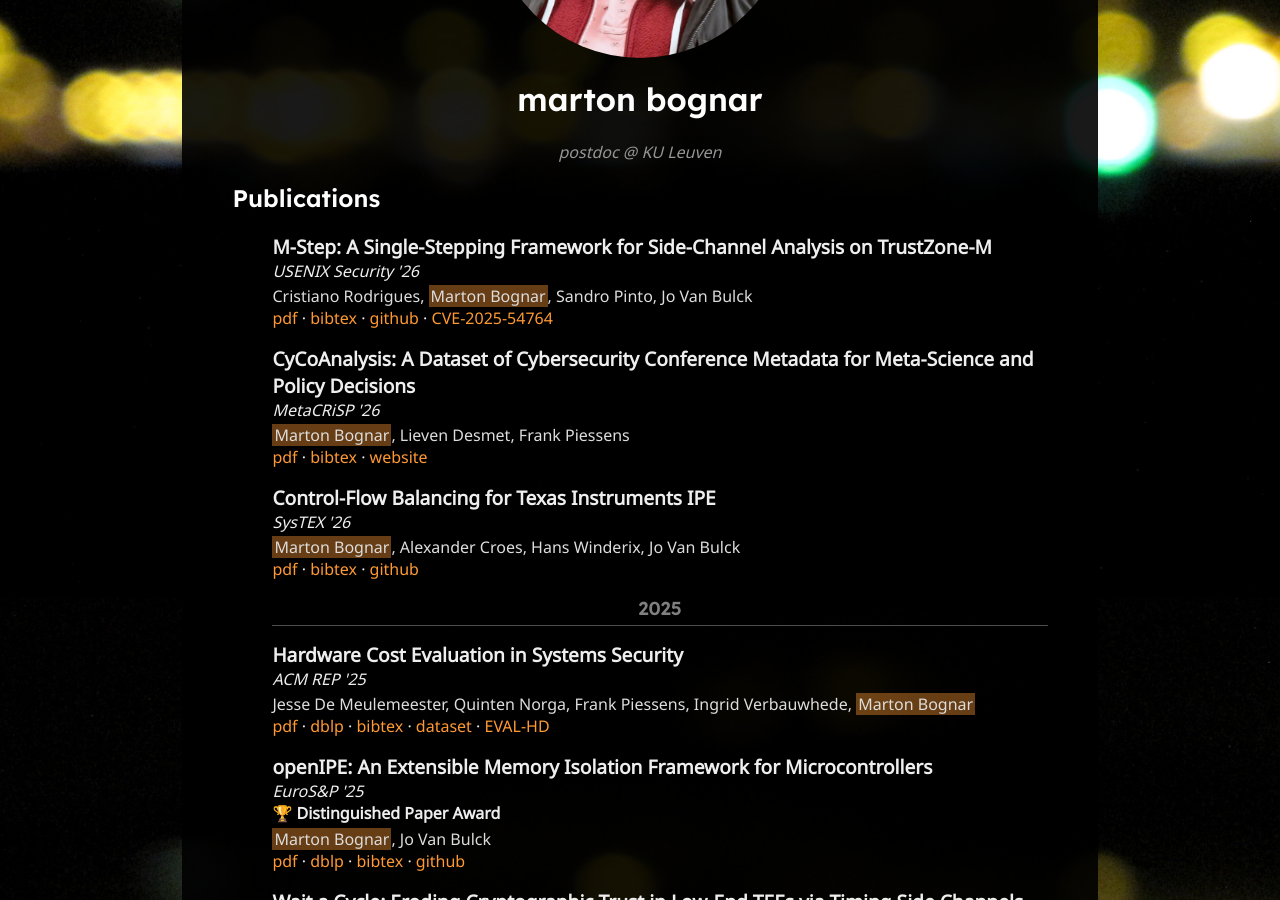
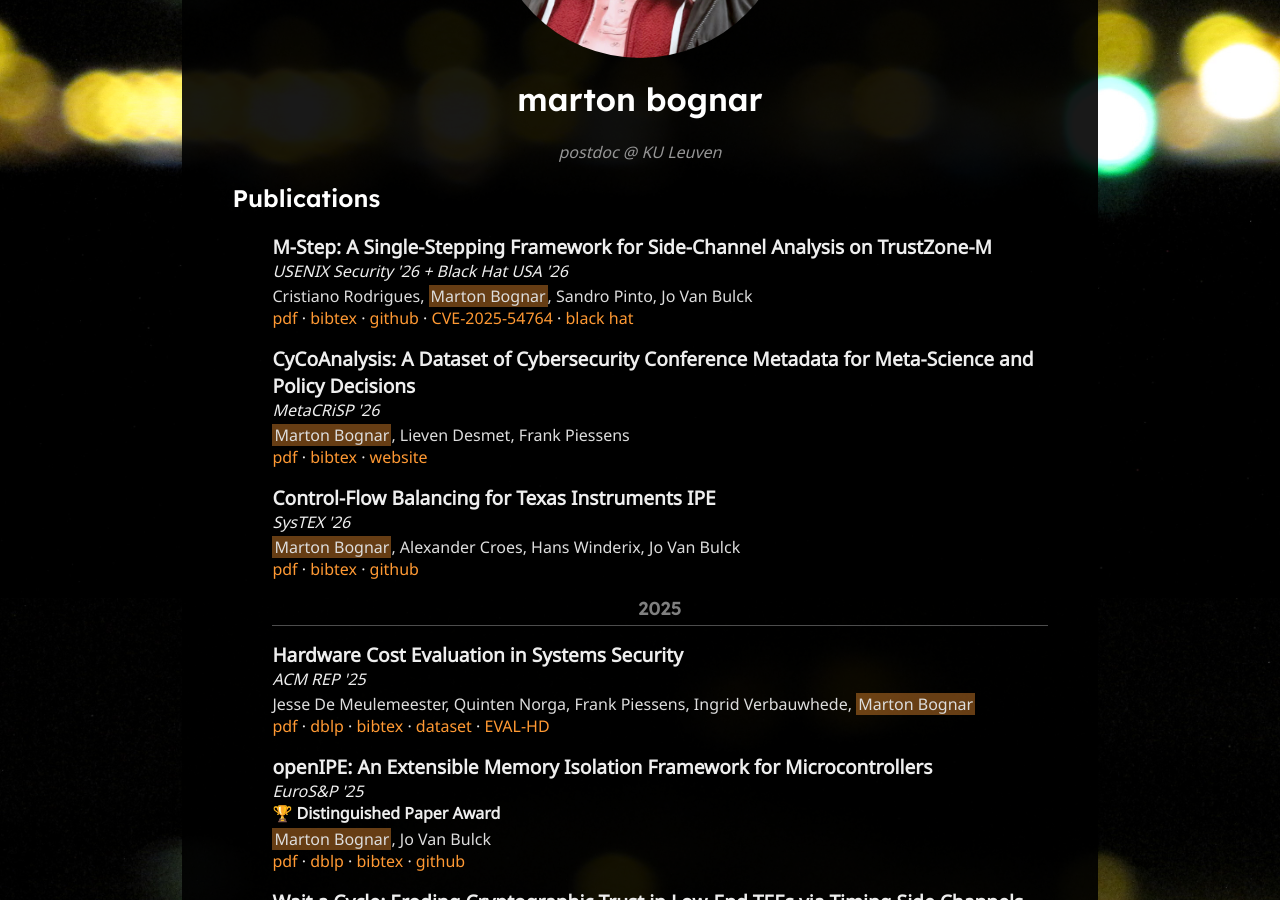
Before and after one commit to martonbognar/martonbognar.github.io, a Jekyll site: the page built from index.html, in a window 1280 px wide and 900 px high, scrolled down 302 px. Built offline with Jekyll 4.4.1, drawn with Linux system fonts in a browser that asks for light colours.

Commit message:
M-Step at BH

```diff
--- a/index.html
+++ b/index.html
@@ -10,14 +10,15 @@ layout: default
   <li>
     <span class='title'>M-Step: A Single-Stepping Framework for Side-Channel Analysis on TrustZone-M</span>
     <br>
-    <span class='venue'>USENIX Security '26</span>
+    <span class='venue'>USENIX Security '26 + Black Hat USA '26</span>
     <br>
     <span class='authors'>Cristiano Rodrigues, <span class='me'>Marton Bognar</span>, Sandro Pinto, Jo Van Bulck</span>
     <a href='papers/rodrigues26mstep.pdf'>pdf</a> ·
     <!-- <a href='#'>dblp</a> · -->
     <a href='papers/rodrigues26mstep.bib'>bibtex</a> ·
     <a href='https://github.com/M-Step-Framework/m-step'>github</a> ·
-    <a href='https://mbed-tls.readthedocs.io/en/latest/security-advisories/mbedtls-security-advisory-2025-10-ssbleed-mstep/'>CVE-2025-54764</a>
+    <a href='https://mbed-tls.readthedocs.io/en/latest/security-advisories/mbedtls-security-advisory-2025-10-ssbleed-mstep/'>CVE-2025-54764</a> ·
+    <a href="https://blackhat.com/us-26/briefings/schedule/index.html#tiny-chips-big-leaks-breaking-trustzone-m-with-single-stepping-attacks-52155">black hat</a>
   </li>
 
   <li>
```
